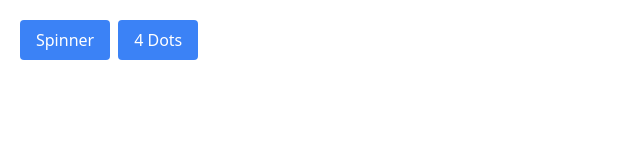
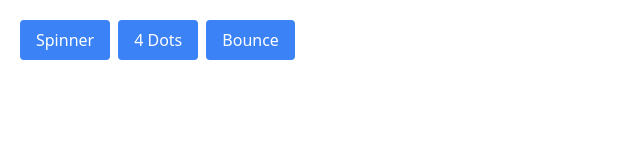
Before and after one commit to Everlasting12/loading-animations, a plain HTML site: page index.html in a window 1280 px wide. Shown: the whole page, without its empty margins (0-640 px from the left). Drawn offline with nearby package versions, Linux system fonts and the light colour scheme.

Commit message:
added bounce animation

```diff
--- a/index.html
+++ b/index.html
@@ -1,5 +1,6 @@
 <!DOCTYPE html>
 <html lang="en">
+
 <head>
   <meta charset="UTF-8">
   <meta name="viewport" content="width=device-width, initial-scale=1.0">
@@ -7,25 +8,36 @@
   <script src="https://cdn.tailwindcss.com"></script>
   <link rel="stylesheet" href="./style.css">
 </head>
+
 <body class="w-full h-screen flex-cols justify-center items-center gap-1 p-5">
   <div id="buttons-container" class="space-x-2"></div>
   <div id="animation-container" class="flex w-full h-[90%] justify-center items-center"></div>
 
   <script>
-const buttons =[
+    const buttons = [
         {
-    name:'Spinner',
-   animationContainerId:'spinner',
+          name: 'Spinner',
           html: `<div class="border-8 border-blue-500 border-t-transparent border-solid rounded-full w-16 h-16 animate-spin" id="spinner"></div>`
-  }, {name:'4 Dots',animationContainerId:'4dots',
-     html:`<div id="4dots" class="flex gap-1">
+        },
+        {
+          name: '4 Dots',
+          html: `<div id="4dots" class="flex gap-1">
   <div class="loading-item bg-blue-200 rounded-full scale-animation"></div>
   <div class="loading-item bg-blue-400 rounded-full scale-animation cdelay-200"></div>
   <div class="loading-item bg-blue-600 rounded-full scale-animation cdelay-400"></div>
   <div class="loading-item bg-blue-800 rounded-full scale-animation cdelay-600">
   </div>
   </div>`
-     }]
+        },
+        {
+          name: 'Bounce',
+          html: `<div class="flex space-x-2">
+        <div class="w-4 h-4 bg-blue-500 rounded-full animate-bounce" style="animation-delay: 0s;"></div>
+        <div class="w-4 h-4 bg-blue-500 rounded-full animate-bounce" style="animation-delay: 0.2s;"></div>
+        <div class="w-4 h-4 bg-blue-500 rounded-full animate-bounce" style="animation-delay: 0.4s;"></div>
+    </div>`
+        }
+      ]
 
     const buttonsContainer = document.querySelector('#buttons-container');
     const animationContainer = document.querySelector('#animation-container');
@@ -35,12 +47,13 @@ const animationContainer = document.querySelector('#animation-container');
       const button = document.createElement('button');
       button.innerText = b.name;
       button.classList.add('bg-blue-500', 'text-white', 'px-4', 'py-2', 'rounded', 'hover:bg-blue-700');
-            button.onclick = () =>{
-              animationContainer.innerHTML=b.html
+      button.onclick = () => {
+        animationContainer.innerHTML = b.html
       };
       buttonsContainer.appendChild(button);
     });
 
   </script>
 </body>
+
 </html>
--- a/style.css
+++ b/style.css
@@ -26,7 +26,12 @@
 }
 
  @keyframes spin {
-            0% { transform: rotate(0deg); }
-            100% { transform: rotate(360deg);
-       }
+    0% { transform: rotate(0deg); }
+    100% { transform: rotate(360deg);
+  }
 }
+
+@keyframes bounce {
+  0%, 100% { transform: translateY(0); }
+  50% { transform: translateY(-20px); }
+}
```
Lines whose indentation alone changed are shown as unchanged.
